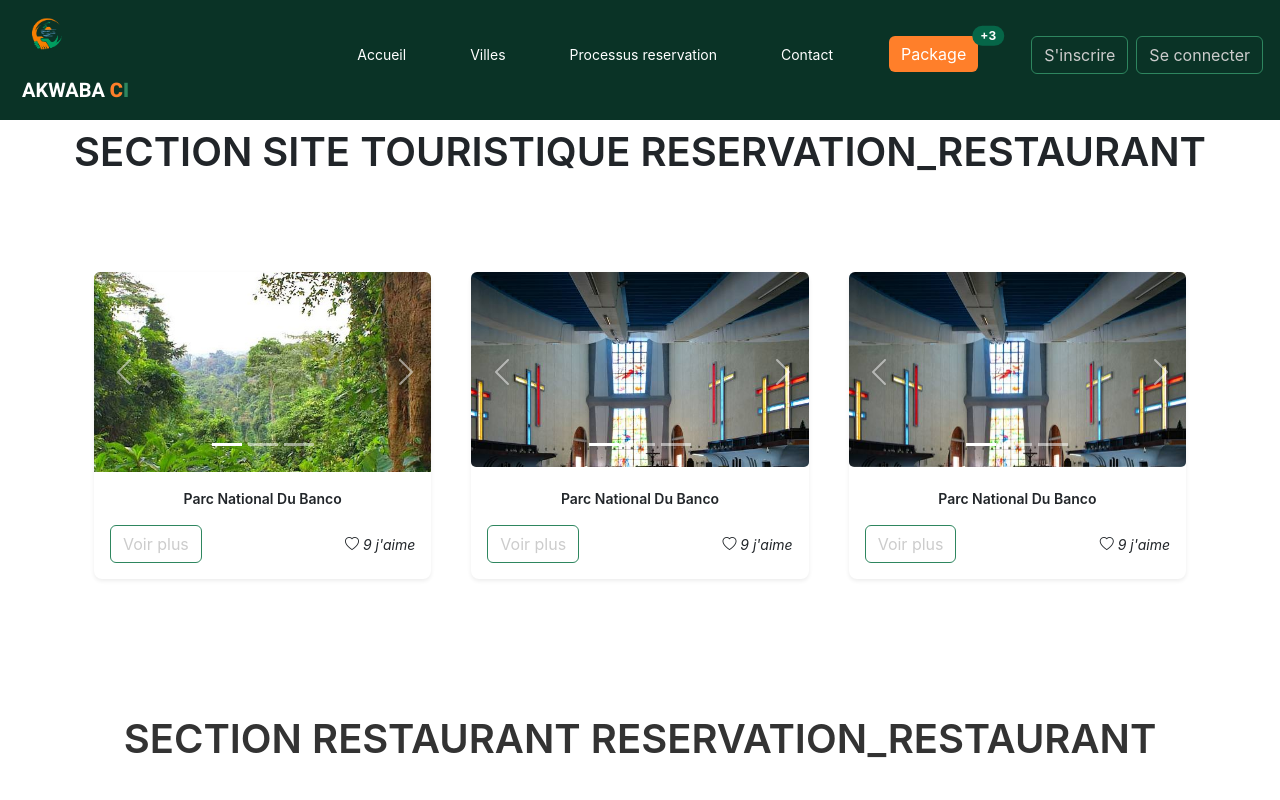
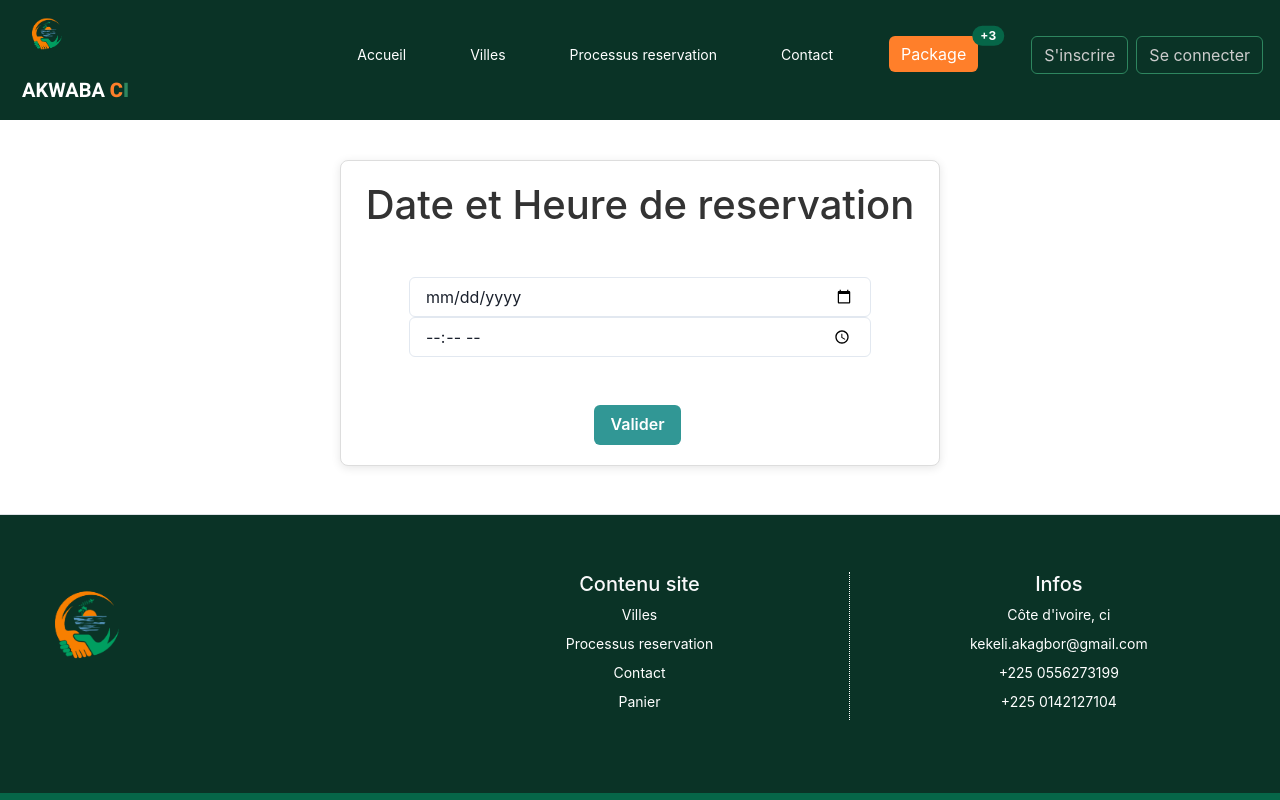
Before and after one commit to arche-mi/Appkekeli-front, a React (Create React App) app: page /Villes/reservation_restaurant in a window 1280 px wide. Shown: the top 800 px of the page. Built offline with nearby package versions, Linux system fonts and the light colour scheme; no server answers.

Commit message:
add the forms data to the reservation

```diff
--- a/package.json
+++ b/package.json
@@ -11,6 +11,7 @@
     "@testing-library/jest-dom": "^5.17.0",
     "@testing-library/react": "^13.4.0",
     "@testing-library/user-event": "^13.5.0",
+    "formik": "^2.4.6",
     "framer-motion": "^11.11.8",
     "react": "^18.3.1",
     "react-dom": "^18.3.1",
--- a/src/App.js
+++ b/src/App.js
@@ -8,6 +8,10 @@ import Connexion from './Components/Connexion.js';
 import Profile from './Components/Profile.js';
 import PanierPage from './Components/PanierPage.js';
 import DashBoardAdmin from './Components/DashBoardAdmin/DashBoardAdmin.js'
+import InitialFocus from './Components/FormInfosReservation/FormInfosReservationSite.js';
+import FormInfosReservationSite from './Components/FormInfosReservation/FormInfosReservationSite.js';
+import FormInfosReservationRestaurant from './Components/FormInfosReservation/FormInfosReservationRestaurant.js';
+import FormInfosReservationLogement from './Components/FormInfosReservation/FormInfosReservationLogement.js';
 
 class App extends Component {
 
@@ -19,6 +23,9 @@ class App extends Component {
             <Route path="/" element={<MainPage />} />
             <Route path="/Panier" element={<PanierPage />} />
             <Route path="/Villes/:id" element={<SecondPage />} />
+            <Route path="/Villes/reservation_site" element={<FormInfosReservationSite/>} />
+            <Route path="/Villes/reservation_restaurant" element={<FormInfosReservationRestaurant/>} />
+            <Route path="/Villes/reservation_logement" element={<FormInfosReservationLogement/>} />
             <Route path="/Inscription" element={<Inscription />} />
             <Route path="/Connexion/" element={<Connexion />} />
             <Route path="/profile/" element={<Profile />} />
--- a/src/Components/Body/Restaurants/Restaurant.js
+++ b/src/Components/Body/Restaurants/Restaurant.js
@@ -87,6 +87,7 @@ export default function Restaurant({ children, state }) {
                                 <p className="card-text" style={{ fontWeight: "600", textTransform: "capitalize" }}>parc national du banco </p>
                                 <div className="d-flex justify-content-between align-items-center">
                                     <div className="btn-group">
+                                    <a  href={`reservation_restaurant`}><button type="button" className="btn btn-secondary"  style={{ color: "black!important", background:"teal"}}>Reserver</button></a>
                                         <button type="button" className="btn btn-secondary" data-bs-toggle="modal" data-bs-target="#ModalRestaurant" onClick={showModal}>Voir plus</button>
                                     </div>
                                     <i className="bi bi-heart"> 9 j'aime</i>
--- a/src/Components/Body/siteTouristic/SiteTouristic.js
+++ b/src/Components/Body/siteTouristic/SiteTouristic.js
@@ -1,6 +1,6 @@
 import React from 'react'
 import ModalSiteTouristic from '../../Modal/ModalSiteTouristic'
-
+import {  Button } from '@chakra-ui/react'
 export default function SiteTouristic({ children, state }) {
   console.log(state.value)
   {
@@ -86,6 +86,8 @@ export default function SiteTouristic({ children, state }) {
                 <p className="card-text" style={{ fontWeight: "600", textTransform: "capitalize" }}>parc national du banco</p>
                 <div className="d-flex justify-content-between align-items-center">
                   <div className="btn-group">
+
+                    <a  href={`reservation_site`}><button type="button" className="btn btn-secondary"  style={{ color: "black!important", background:"teal"}}>Reserver</button></a>
                     <button type="button" className="btn btn-secondary" data-bs-toggle="modal" data-bs-target="#ModalSiteTouristic" onClick={showModal} style={{ color: "black!important" }}>Voir plus</button>
                   </div>
                   <i className="bi bi-heart"> 9 j'aime</i>
--- a/src/Components/Body/villes/VillesTemplate/VillesTemplate.js
+++ b/src/Components/Body/villes/VillesTemplate/VillesTemplate.js
@@ -38,7 +38,7 @@ export default function VillesTemplate({ children, src }) {
                 <h5 className="img-title" style={{ position: "absolute", fontWeight:"600", fontSize:"1.5rem", top: "40%", left: "50%", transform: "translate(-50%, -50%)", color: "white", display: "none" }}>{children}</h5>
                 <div className="card-body flex-row" style={{ position: "absolute", width:"100%",top: "70%", left: "50%", transform: "translate(-50%, -50%)", display: "none" }}>
                     <Link to={`/Villes/${children}`} className="btn btn-primary m-2" >Voir services</Link>
-                    <Link to={`/Villes/`} className="btn btn-secondary">Voir plus</Link>
+                    <Link to={`/Villes/${children}`} className="btn btn-secondary">Voir plus</Link>
                 </div>
             </div>
 
--- /dev/null
+++ b/src/Components/FormInfosReservation/FormInfosReservationLogement.js
@@ -0,0 +1,36 @@
+import React from "react";
+import { Button } from "@chakra-ui/react";
+import { Input } from "@chakra-ui/react";
+import Header from "../Header/Header";
+import Footer from "../Footer/Footer";
+
+function FormInfosReservationLogement() {
+  return (
+    <>
+      <Header styles={{ display: "none" }} />
+      <div
+        style={{ width: "100vw", marginTop: "10rem" }}
+        className="profile-container"
+      >
+        <h1>Date de reservation</h1>
+        <div>
+          <div style={{ margin: "3rem" }}>
+            <Input
+              placeholder="Select Date and Time"
+              size="md"
+              type="datetime-local"
+            />
+          </div>
+          <>
+            <Button colorScheme="teal" onClick={() => alert("valider")}>
+              Valider
+            </Button>
+          </>
+        </div>
+      </div>
+      <Footer />
+    </>
+  );
+}
+
+export default FormInfosReservationLogement;
--- /dev/null
+++ b/src/Components/FormInfosReservation/FormInfosReservationRestaurant.js
@@ -0,0 +1,41 @@
+import React from "react";
+import { Button } from "@chakra-ui/react";
+import { Input } from "@chakra-ui/react";
+import Header from "../Header/Header";
+import Footer from "../Footer/Footer";
+
+function FormInfosReservationRestaurant() {
+  return (
+    <>
+      <Header styles={{ display: "none" }} />
+      <div
+        style={{ width: "100vw", marginTop: "10rem" }}
+        className="profile-container"
+      >
+        <h1>Date et Heure de reservation</h1>
+        <div>
+          <div style={{ margin: "3rem" }}>
+            <Input
+              placeholder="Select Date and Time"
+              size="md"
+              type="date"
+            />
+            <Input
+              placeholder="Select Date and Time"
+              size="md"
+              type="time"
+            />
+          </div>
+          <>
+            <Button colorScheme="teal" onClick={() => alert("valider")}>
+              Valider
+            </Button>
+          </>
+        </div>
+      </div>
+      <Footer />
+    </>
+  );
+}
+
+export default FormInfosReservationRestaurant;
--- /dev/null
+++ b/src/Components/FormInfosReservation/FormInfosReservationSite.js
@@ -0,0 +1,36 @@
+import React from "react";
+import { Button } from "@chakra-ui/react";
+import { Input } from "@chakra-ui/react";
+import Header from "../Header/Header";
+import Footer from "../Footer/Footer";
+
+function FormInfosReservationSite() {
+  return (
+    <>
+      <Header styles={{ display: "none" }} />
+      <div
+        style={{ width: "100vw", marginTop: "10rem" }}
+        className="profile-container"
+      >
+        <h1>Date de reservation</h1>
+        <div>
+          <div style={{ margin: "3rem" }}>
+            <Input
+              placeholder="Select Date and Time"
+              size="md"
+              type="date"
+            />
+          </div>
+          <>
+            <Button colorScheme="teal" onClick={() => alert("valider")}>
+              Valider
+            </Button>
+          </>
+        </div>
+      </div>
+      <Footer />
+    </>
+  );
+}
+
+export default FormInfosReservationSite;
--- a/src/Components/Header/Header.js
+++ b/src/Components/Header/Header.js
@@ -47,13 +47,13 @@ function Header({styles,scrollToSection}) {
            <ul className="navbar-nav me-auto mb-2 mb-lg-0">
 
              <li className="nav-item me-5">
-               <a className="nav-link" href="#">Accueil</a>
+               <a className="nav-link" href="/#">Accueil</a>
              </li>
              <li className="nav-item me-5">
                <a className="nav-link" href='/#formCityId'>Villes</a>
              </li>
              <li className="nav-item me-5">
-               <a className="nav-link" href="#">Processus reservation</a>
+               <a className="nav-link" href="/#">Processus reservation</a>
              </li>
              <li className="nav-item me-5">
                <a className="nav-link" href="/#formContactId">Contact</a>
@@ -118,14 +118,17 @@ function Header({styles,scrollToSection}) {
        </div> */}
 
        <div className="d-flex w-100 flex-row align-items-center justify-content-center gap-3 mt-5">
+
+        {isAuth? <a href='/#formCityId' state={{ value: "reserver" }}><button className="btn btn-secondary d-inline-flex align-items-center" type="button">
+           Reserver
+         </button></a>:<>
          <Link to='/Inscription' state={{ value: "services" }}><button className="btn btn-primary d-inline-flex align-items-center" type="button">
            Proposer service
          </button></Link>
-        {isAuth? <Link to='/profile' state={{ value: "reserver" }}><button className="btn btn-secondary d-inline-flex align-items-center" type="button">
+         <Link to='/Inscription' state={{ value: "reserver" }}><button className="btn btn-secondary d-inline-flex align-items-center" type="button">
            Reserver
-         </button></Link>:<Link to='/Inscription' state={{ value: "reserver" }}><button className="btn btn-secondary d-inline-flex align-items-center" type="button">
-           Reserver
-         </button></Link>}
+         </button></Link>
+         </>}
        </div>
      </div>
    </div>
```
Also changed, not shown: 2 other files (tests, documents, lock files or other folders).
